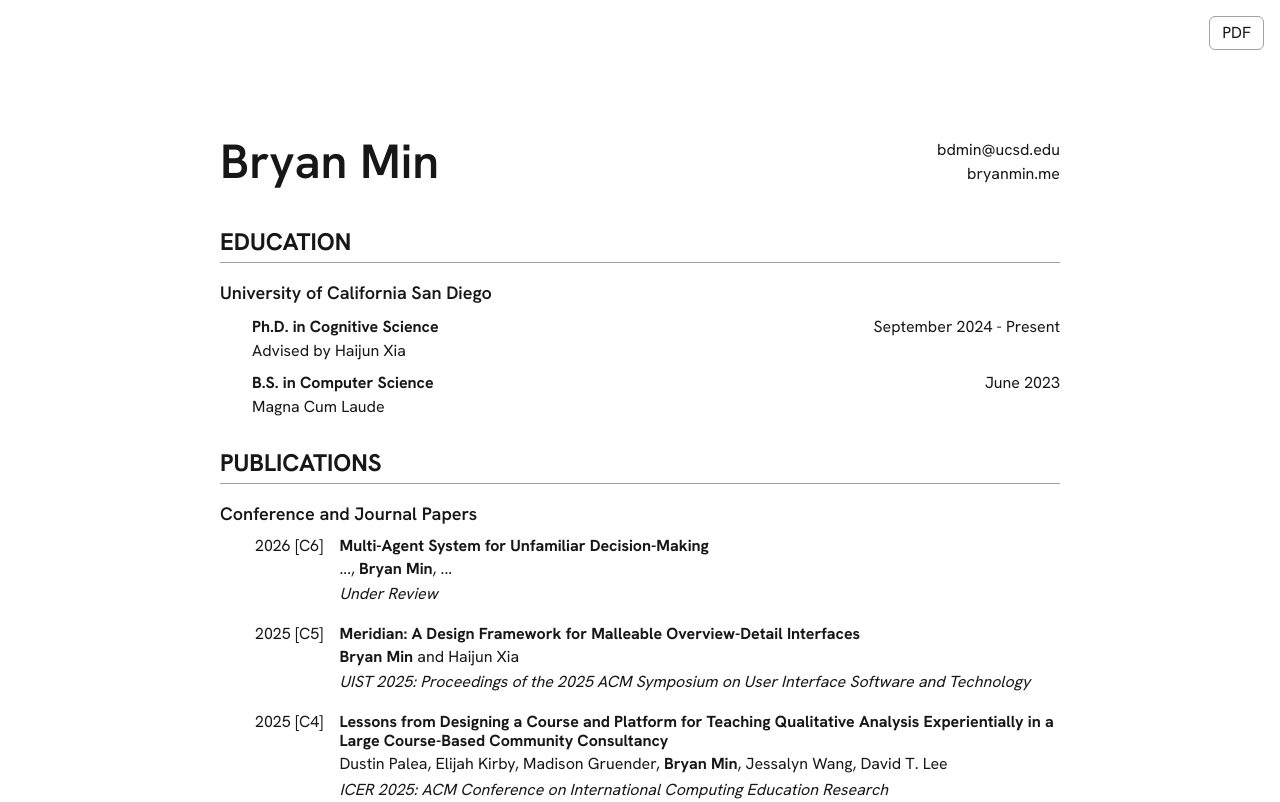
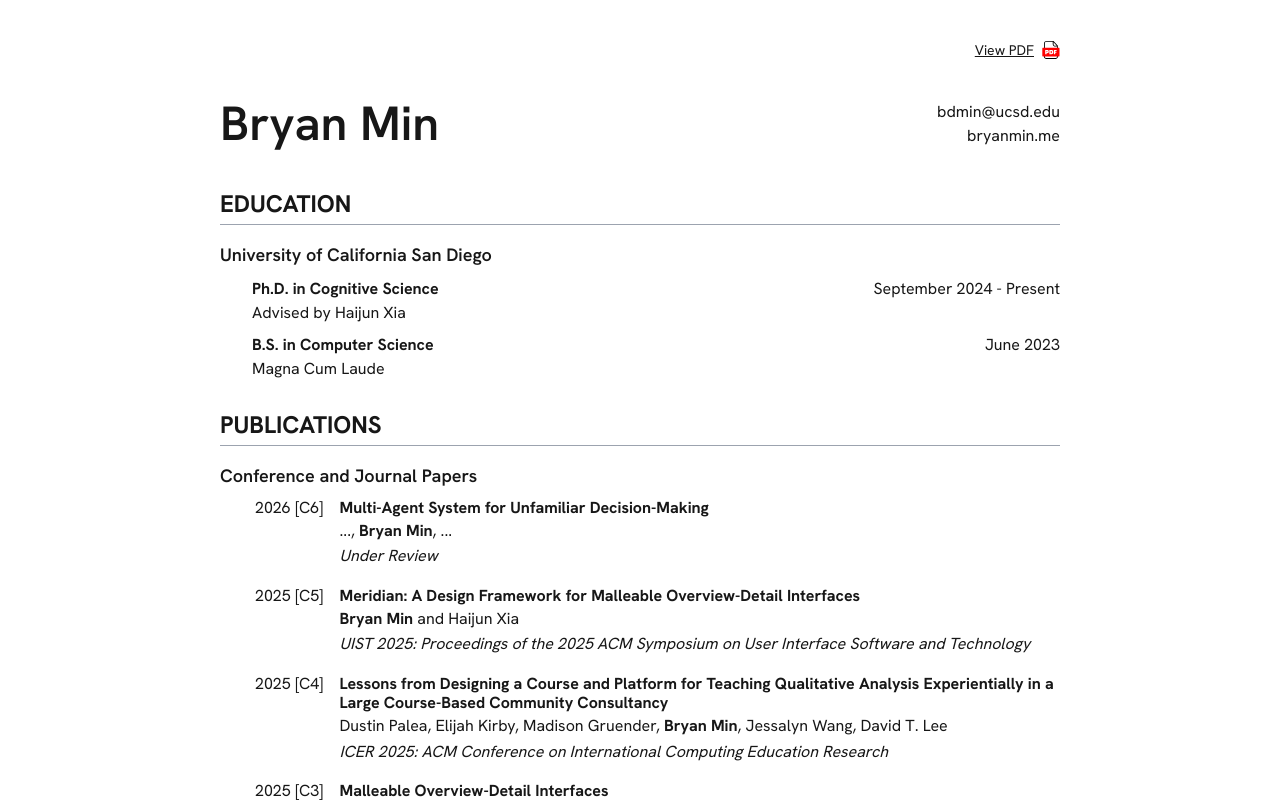
Before and after one commit to bdhmin/phd-portfolio, a Next.js app: page /cv in a window 1280 px wide. Shown: the top 802 px of the page. Built offline with nearby package versions, Linux system fonts and the light colour scheme.

Commit message:
Getting the pdf from the website works

```diff
--- a/package.json
+++ b/package.json
@@ -12,6 +12,7 @@
     "@svgr/webpack": "^8.1.0",
     "@vercel/analytics": "^1.5.0",
     "next": "^16.0.1",
+    "puppeteer": "^24.29.1",
     "react": "^18",
     "react-dom": "^18"
   },
--- a/public/cv.json
+++ b/public/cv.json
@@ -2,7 +2,8 @@
   "profile": {
     "name": "Bryan Min",
     "email": "bdmin@ucsd.edu",
-    "url": "bryanmin.me"
+    "url": "bryanmin.me",
+    "scholar": "https://scholar.google.com/citations?user=12yN6_gAAAAJ&hl=en"
   },
   "education": [
     {
--- /dev/null
+++ b/src/app/api/cv-pdf/route.ts
@@ -0,0 +1,52 @@
+import puppeteer from 'puppeteer';
+import { NextResponse } from 'next/server';
+
+export async function GET(request: Request) {
+  try {
+    const browser = await puppeteer.launch({
+      headless: true,
+      args: ['--no-sandbox', '--disable-setuid-sandbox'],
+    });
+    const page = await browser.newPage();
+
+    // Get the host from the request to work in both local and deployed environments
+    const host = request.headers.get('host') || 'localhost:3000';
+    const protocol = host.includes('localhost') ? 'http' : 'https';
+    const url = `${protocol}://${host}/cv`;
+
+    await page.goto(url, {
+      waitUntil: 'networkidle0',
+      timeout: 30000
+    });
+
+    const pdf = await page.pdf({
+      format: 'A4',
+      printBackground: true,
+      margin: {
+        top: '20px',
+        right: '20px',
+        bottom: '20px',
+        left: '20px'
+      }
+    });
+
+    await browser.close();
+
+    // @ts-ignore
+    return new NextResponse(pdf, {
+      headers: {
+        'Content-Type': 'application/pdf',
+        'Content-Disposition': 'inline; filename="bryan_min_cv.pdf"',
+      },
+    });
+  } catch (error) {
+    console.error('PDF generation error:', error);
+    return new NextResponse(
+      JSON.stringify({ error: 'Failed to generate PDF' }),
+      {
+        status: 500,
+        headers: { 'Content-Type': 'application/json' },
+      }
+    );
+  }
+}
--- a/src/app/cv/page.tsx
+++ b/src/app/cv/page.tsx
@@ -1,6 +1,7 @@
 import cv from '@/../public/cv.json';
 import { serifCV, serif } from '@/app/fonts';
 import { Fragment } from 'react';
+import { PDF } from '@/assets/pdf';
 
 export default function CV() {
   const publicationAbbreviations: Record<string, string> =
@@ -13,22 +14,21 @@ export default function CV() {
       return dict;
     }, {} as Record<string, string>);
 
-  console.log(publicationAbbreviations);
+  // console.log(publicationAbbreviations);
 
   return (
     <div
       className={`w-full flex flex-col gap-4 items-center text-[16px] ${serifCV.className}`}
     >
-      <a
-        href="/cv.pdf"
-        target="_blank"
-        rel="noreferrer"
-        className="self-end border border-gray-400 rounded-md px-3 py-1 m-4"
-      >
-        PDF
-      </a>
-
       <div className="w-full max-w-[840px] flex flex-col my-10 gap-y-6">
+        <a
+          href="/api/cv-pdf"
+          target="_blank"
+          rel="noreferrer"
+          className="self-end text-sm underline flex items-center gap-2"
+        >
+          View PDF <PDF />
+        </a>
         {/* Name */}
         <div className="w-full flex justify-between my-4">
           <h1 className="text-5xl font-[600]">{cv.profile.name}</h1>
--- /dev/null
+++ b/src/assets/link.tsx
@@ -0,0 +1,30 @@
+export const Link = () => {
+  return (
+    <svg
+      width="9"
+      height="9"
+      viewBox="0 0 9 9"
+      fill="none"
+      xmlns="http://www.w3.org/2000/svg"
+    >
+      <path
+        d="M8 1L1 8"
+        stroke="black"
+        stroke-width="1.2"
+        stroke-linecap="round"
+      />
+      <path
+        d="M2.39999 1L7.99999 1"
+        stroke="black"
+        stroke-width="1.2"
+        stroke-linecap="round"
+      />
+      <path
+        d="M8 6.60001L8 1.00001"
+        stroke="black"
+        stroke-width="1.2"
+        stroke-linecap="round"
+      />
+    </svg>
+  );
+};
--- /dev/null
+++ b/src/assets/pdf.tsx
@@ -0,0 +1,33 @@
+export const PDF = () => {
+  return (
+    <svg
+      width="18"
+      height="18"
+      viewBox="0 0 107 109"
+      fill="none"
+      xmlns="http://www.w3.org/2000/svg"
+    >
+      <g clipPath="url(#clip0_788_7)">
+        <path
+          d="M25.0449 0H67.8832C68.718 0 69.4635 0.388705 69.9478 0.991942L94.2217 27.2603C94.6911 27.7637 94.9163 28.4073 94.9163 29.0467L94.929 94.8929C94.929 102.419 88.6842 108.659 81.165 108.659H25.0449C17.4896 108.659 11.2788 102.448 11.2788 94.8929V13.764C11.2788 6.18742 17.4662 0 25.0449 0ZM69.1385 7.89093V19.1358C69.6483 25.7926 74.145 28.2672 80.3813 28.3755L88.0619 28.367L69.1385 7.89093ZM89.6358 33.6559L80.3388 33.6474C71.2923 33.503 64.5951 28.9808 63.8687 19.5139L63.8496 5.29319H25.0449C20.3868 5.29319 16.572 9.10802 16.572 13.764V94.8929C16.572 99.5277 20.4102 103.366 25.0449 103.366H81.165C85.7764 103.366 89.6358 99.5107 89.6358 94.8929V33.6559Z"
+          fill="black"
+        />
+        <path
+          fillRule="evenodd"
+          clipRule="evenodd"
+          d="M5.9559 41.3379H100.248C103.525 41.3379 106.204 44.0206 106.204 47.2938V87.341C106.204 90.6121 103.521 93.2969 100.248 93.2969H5.9559C2.68483 93.2969 0 90.6164 0 87.341V47.2938C0 44.0163 2.68058 41.3379 5.9559 41.3379Z"
+          fill="#FF0000"
+        />
+        <path
+          d="M31.9379 73.9537H26.5937V80.1581H18.3735V54.4717H31.3198C37.2119 54.4717 40.1559 57.6365 40.1559 63.9663C40.1559 67.4455 39.3891 70.022 37.8555 71.6915C37.2799 72.3224 36.4855 72.8576 35.4723 73.2952C34.457 73.7349 33.2803 73.9537 31.9379 73.9537ZM26.5937 61.0478V67.3775H28.4841C29.4718 67.3775 30.1897 67.2735 30.6422 67.0696C31.0946 66.8635 31.3198 66.3898 31.3198 65.6507V62.7747C31.3198 62.0334 31.0946 61.5618 30.6422 61.3558C30.1897 61.1498 29.4718 61.0478 28.4841 61.0478H26.5937ZM43.548 80.1581V54.4717H55.0541C59.6846 54.4717 62.8643 55.4594 64.5891 57.4305C66.316 59.4038 67.1783 62.6982 67.1783 67.3159C67.1783 71.9316 66.316 75.226 64.5891 77.1993C62.8643 79.1725 59.6846 80.1581 55.0541 80.1581H43.548ZM55.1773 61.0478H51.7661V73.5841H55.1773C56.301 73.5841 57.1166 73.4524 57.6243 73.1932C58.1298 72.932 58.3847 72.3373 58.3847 71.4048V63.2271C58.3847 62.2946 58.1298 61.6978 57.6243 61.4386C57.1166 61.1774 56.301 61.0478 55.1773 61.0478ZM86.1867 70.6231H79.2006V80.1581H70.9804V54.4717H87.8307L86.8026 61.0478H79.2006V64.4994H86.1867V70.6231Z"
+          fill="white"
+        />
+      </g>
+      <defs>
+        <clipPath id="clip0_788_7">
+          <rect width="106.204" height="108.659" fill="white" />
+        </clipPath>
+      </defs>
+    </svg>
+  );
+};
--- a/src/pages/about.tsx
+++ b/src/pages/about.tsx
@@ -1,6 +1,6 @@
 import { serif } from '@/app/fonts';
 import Tag from '@/components/tag';
-import Link from '@/../public/link.svg';
+import { Link } from '@/assets/link';
 
 export default function About() {
   const academicLinks = [
@@ -47,8 +47,8 @@ export default function About() {
             >
               {url.name}
               <span className="opacity-50 md:opacity-100 group-hover:opacity-30 transition">
-                {/* <Link /> */}
-                {/* <img src="/link.svg" alt="link" /> */}
+                <Link />
+                {/* <img src="@/../public/link.svg" alt="link" /> */}
               </span>
             </a>
           ) : (
```
Also changed, not shown: 1 other file (tests, documents, lock files or other folders).
